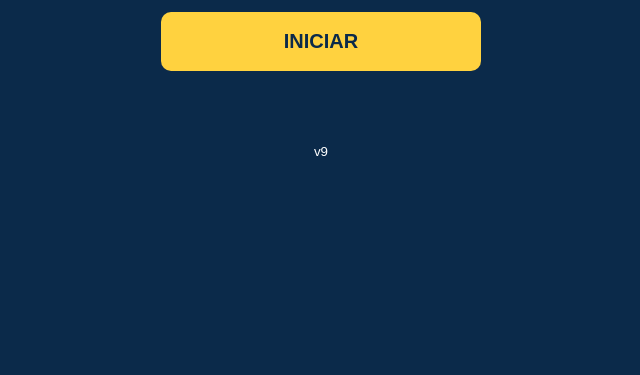
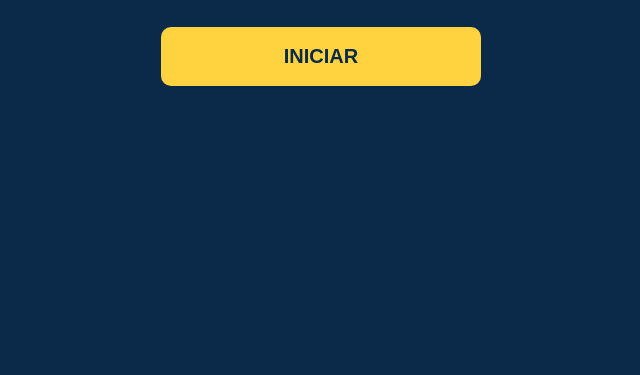
Before and after one commit to mateustavaresruiz/atividade03-ra-campus, a plain HTML site: page index.html in a window 1280 px wide. Shown: the part 425-800 px from the top of the page, without its empty margins (319-959 px from the left). Drawn offline with Linux system fonts and the light colour scheme.

Commit message:
Remove o número de versão da tela inicial
Co-Authored-By: Claude Opus 5.5 <noreply@anthropic.com>

```diff
--- a/index.html
+++ b/index.html
@@ -62,7 +62,6 @@
        O app vai pedir <b>câmera</b>, <b>localização</b> e <b>movimento</b>: toque em <b>Permitir</b>.</p>
     <button id="btnIniciar">INICIAR</button>
     <div class="msg" id="msgInicio"></div>
-    <small>v9</small>
   </div>
 
 <script>
```
